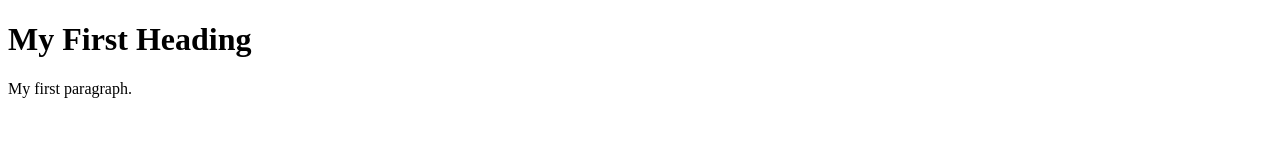
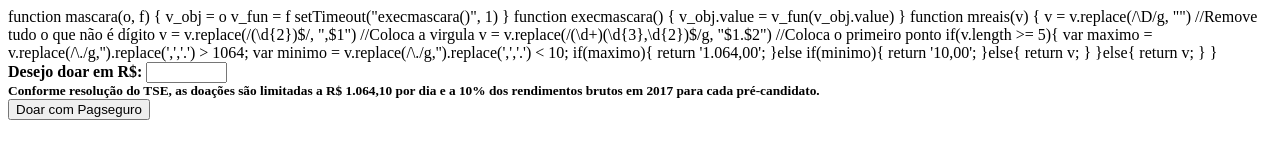
Before and after one commit to SamuDoPigz/input, a plain HTML site: page index.html in a window 1280 px wide. Drawn offline with Linux system fonts and the light colour scheme.

Commit message:
Update index.html

```diff
--- a/index.html
+++ b/index.html
@@ -1,9 +1,43 @@
-<!DOCTYPE html>
-<html>
-<body>
+function mascara(o, f) {
+    v_obj = o
+    v_fun = f
+    setTimeout("execmascara()", 1)
+}
 
-<h1>My First Heading</h1>
-<p>My first paragraph.</p>
+function execmascara() {
+    v_obj.value = v_fun(v_obj.value)
+}
 
-</body>
-</html>
+function mreais(v) {
+    v = v.replace(/\D/g, "") //Remove tudo o que não é dígito
+    v = v.replace(/(\d{2})$/, ",$1") //Coloca a virgula
+    v = v.replace(/(\d+)(\d{3},\d{2})$/g, "$1.$2") //Coloca o primeiro ponto
+
+   if(v.length >= 5){
+      var maximo = v.replace(/\./g,'').replace(',','.') > 1064;
+      var minimo = v.replace(/\./g,'').replace(',','.') < 10;
+
+      if(maximo){
+         return '1.064,00';
+      }else if(minimo){
+         return '10,00';
+      }else{
+         return v;
+      }
+   }else{
+      return v;
+   }
+}
+<div class="container">
+   <form>
+       <div class="form-group">
+           <label for="dinheiro"><b>Desejo doar em R$: </label>
+           <input name="campo1" onkeypress="mascara(this,mreais)" size="7" /><br>
+           <small>Conforme resolução do TSE, as doações são limitadas a R$ 1.064,10 por dia e a 10% dos rendimentos brutos em 2017 para cada pré-candidato. </small><br>
+           <button type="submit" class="btn-doar-form">Doar com Pagseguro</button>
+          <!-- <button type="submit" class="btn-doar-form">Doar com PayPal</button> -->
+
+       </div>
+
+   </form>
+</div>
```
